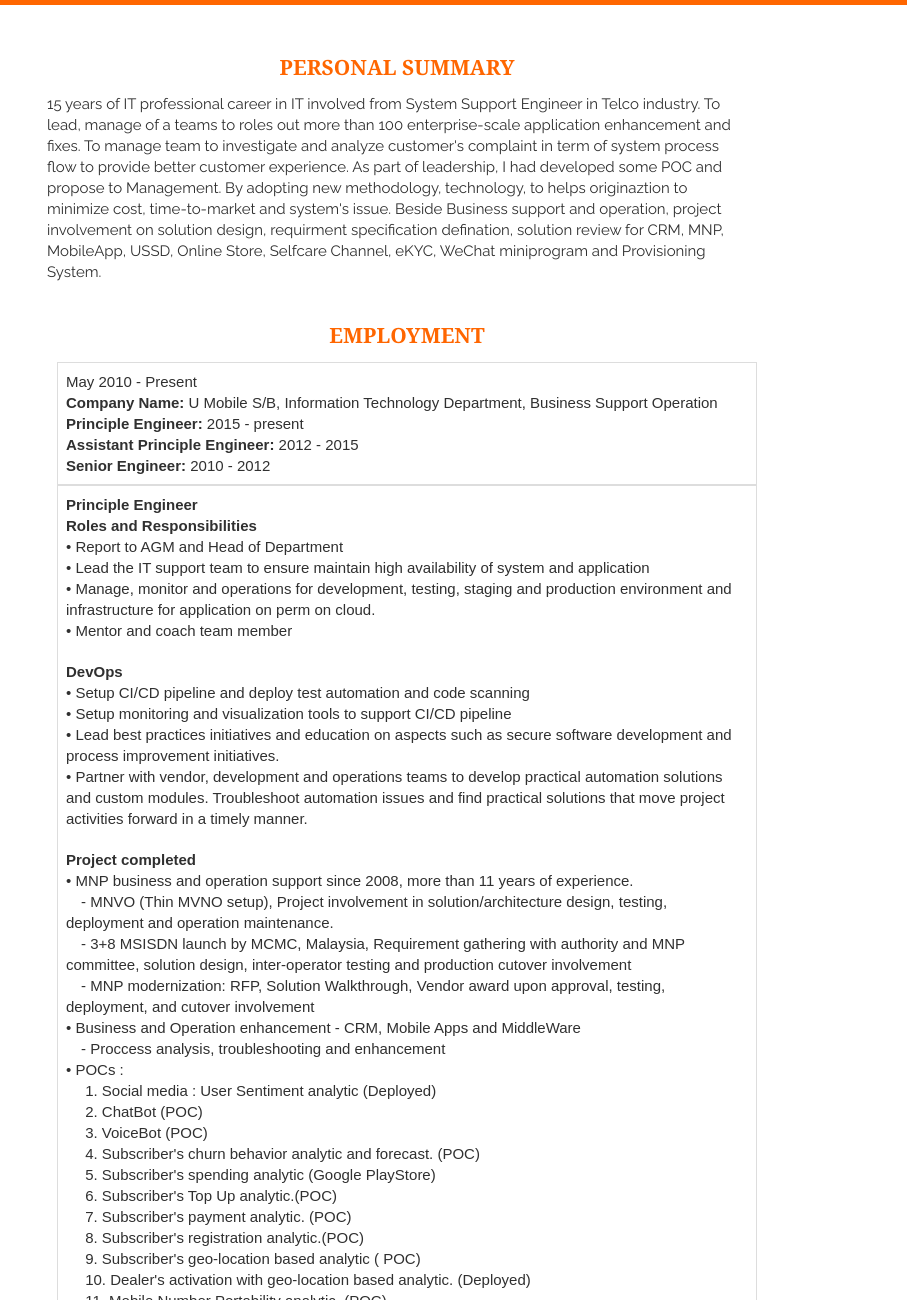
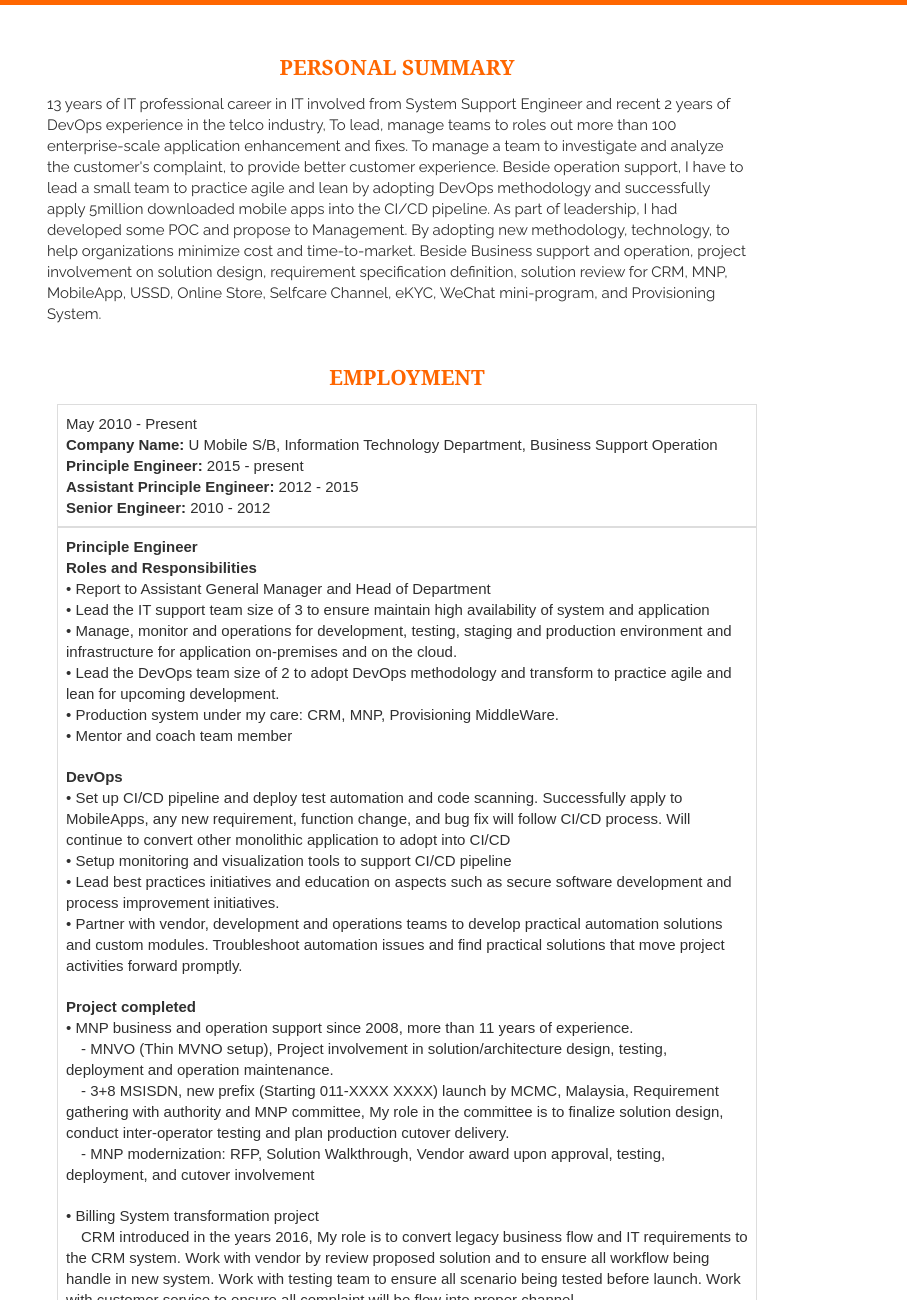
Before and after one commit to hannkeat/myResume, a plain HTML site: page index.html in a window 1280 px wide. Shown: the top 1300 px of the page, 373-1280 px from the left. Drawn offline with Linux system fonts and the light colour scheme.

Commit message:
Update index.html

```diff
--- a/index.html
+++ b/index.html
@@ -71,12 +71,13 @@
 <em></em>
 <article>
 <p>
-  15 years of IT professional career in IT involved from System Support Engineer in Telco industry.
-  To lead, manage of a teams to roles out more than 100 enterprise-scale application enhancement and fixes.
-  To manage team to investigate and analyze customer's complaint in term of system process flow to provide better customer experience.
-  As part of leadership, I had developed some POC and propose to Management. By adopting new methodology, technology, to helps originaztion to minimize cost, time-to-market and system's issue.
-  Beside Business support and operation, project involvement on solution design, requirment specification defination, solution review for CRM, MNP, MobileApp, USSD, Online Store, Selfcare Channel,
-  eKYC, WeChat miniprogram and Provisioning System.
+  13 years of IT professional career in IT involved from System Support Engineer and recent 2 years of DevOps experience in the telco industry,
+    To lead, manage teams to roles out more than 100 enterprise-scale application enhancement and fixes.
+    To manage a team to investigate and analyze the customer's complaint, to provide better customer experience.
+    Beside operation support, I have to lead a small team to practice agile and lean by adopting DevOps methodology and successfully apply 5million downloaded mobile apps into the CI/CD pipeline.
+    As part of leadership, I had developed some POC and propose to Management. By adopting new methodology, technology, to help organizations minimize cost and time-to-market.
+    Beside Business support and operation, project involvement on solution design, requirement specification definition, solution review for CRM, MNP, MobileApp, USSD, Online Store, Selfcare Channel,
+    eKYC, WeChat mini-program, and Provisioning System.
 </p>
 </article>
 </em>
@@ -108,32 +109,40 @@
             <td>
               <p><span class="Bold">Principle Engineer </span></p>
               <p><span class="Bold">Roles and Responsibilities</span></p>
-              <p> • Report to AGM and Head of Department</p>
-              <p> • Lead the IT support team to ensure maintain high availability of system and application </p>
-              <p> • Manage, monitor and operations for development, testing, staging and production environment and infrastructure for application on perm  on cloud.</p>
+              <p> • Report to Assistant General Manager and Head of Department</p>
+              <p> • Lead the IT support team size of 3 to ensure maintain high availability of system and application </p>
+              <p> • Manage, monitor and operations for development, testing, staging and production environment and infrastructure for application on-premises and on the cloud.</p>
+              <p> • Lead the DevOps team size of 2 to adopt DevOps methodology and transform to practice agile and lean for upcoming development.</p>
+              <p> • Production system under my care: CRM, MNP, Provisioning MiddleWare. </p>
               <p> • Mentor and coach team member</p>
 
               <ul></ul>
               <p><span class="Bold">DevOps</span></p>
-              <p> • Setup CI/CD pipeline and deploy test automation and code scanning</p>
+              <p> • Set up CI/CD pipeline and deploy test automation and code scanning. Successfully apply to MobileApps, any new requirement, function change, and bug fix will follow CI/CD process. Will continue to convert other monolithic application to adopt into CI/CD</p>
               <p> • Setup monitoring and visualization tools to support CI/CD pipeline</p>
               <p> • Lead best practices initiatives and education on aspects such as secure software development and process improvement initiatives.</p>
-              <p> • Partner with vendor, development and operations teams to develop practical automation solutions and custom modules. Troubleshoot automation issues and find practical solutions that move project activities forward in a timely manner.</p>
+              <p> • Partner with vendor, development and operations teams to develop practical automation solutions and custom modules. Troubleshoot automation issues and find practical solutions that move project activities forward promptly.</p>
               <ul></ul>
 
                         <p><span class="Bold">Project completed</span></p> </p>
 
                                 <p> •  MNP business and operation support since 2008, more than 11 years of experience.</p>
                                       <p>&emsp;- MNVO (Thin MVNO setup), Project involvement in solution/architecture design, testing, deployment and operation maintenance.</p>
-                                      <p>&emsp;- 3+8 MSISDN launch by MCMC, Malaysia, Requirement gathering with authority and MNP committee, solution design, inter-operator testing and production cutover involvement</p>
+                                      <p>&emsp;- 3+8 MSISDN, new prefix (Starting 011-XXXX XXXX) launch by MCMC, Malaysia, Requirement gathering with authority and MNP committee, My role in the committee is to finalize solution design, conduct inter-operator testing and plan production cutover delivery.</p>
                                       <p>&emsp;- MNP modernization: RFP, Solution Walkthrough, Vendor award upon approval, testing, deployment, and cutover involvement</p>
-                                <p> •  Business and Operation enhancement -  CRM, Mobile Apps and MiddleWare</p>
-                                      <p>&emsp;- Proccess analysis, troubleshooting and enhancement </p>
+                                      <ul></ul>
+                                <p> •  Billing System transformation project</p>
+                                      <p>&emsp;CRM introduced in the years 2016, My role is to convert legacy business flow and IT requirements to the CRM system.
+                                        Work with vendor by review proposed solution and to ensure all workflow being handle in new system. Work with testing team to ensure all scenario being tested before launch.
+                                      Work with customer service to ensure all complaint will be flow into proper channel.</p>
+                                      <p>&emsp;Provisioning MiddleWare introduced in the years 2016, together with CRM. MiddleWare will be an API gateway and orchestrated all provision workflow toward the backend system, for example, billing, charging system.
+                                        My role is to review all the API functions and ensure all business cases being capture in the API gateway.</p>
+                                        <ul></ul>
 
 
 
 
-
+                                        <ul></ul>
                         <p> • POCs : </p>
                               <p>&emsp; 1.	Social media :  User Sentiment analytic (Deployed) </p>
                               <p>&emsp; 2.	ChatBot (POC) </p>
@@ -158,8 +167,8 @@
               <td>
           <p><span class="Bold">Assistant Principle Engineer</span> 2012 - 2015</p>
           <p><span class="Bold">Roles and Responsibilities</span></p>
-          <p> • Report to AGM </p>
-          <p> • Maintain application/node, CRM, MNP, Provisioning MiddleWare, DCB(Direct Carrier Billing) in term system and business flow perspective</p>
+          <p> • Report to Assitant General Manager </p>
+          <p> • Maintain application/infra, CRM, MNP, Provisioning MiddleWare, DCB(Direct Carrier Billing) and business flow perspective.</p>
           <p> • Explore new technology to ease/enchance operation tasks.</p>
           <p> • Setup monitoring system with alert notification. Familiar in Nagios, Prometheus and Telegram </p>
         </td>
@@ -185,6 +194,7 @@
               <p>Jan 2008 - May 2010</p>
               <p><span class="Bold">Company Name:</span> Syniverse Technology</p>
               <p><span class="Bold">Senior Support Engineer</p>
+                <p><span class="Bold">Roles and Responsibilities</span></p>
                 <p> • System Support for Celcom, Maxis, Digi and Umobile, major telco in Malaysia.</p>
                 <p> • Working with project team/developer to prepare Business Requirement Documents(BRDs) and Functional Specs</p>
                 <p> • To perform functional testing and automation reporting scripting</p>
@@ -324,7 +334,7 @@
       </div>
       <footer class="sixteen columns">
     <hr>
-    <p> Copyright © 2019 Tan Hann Keat </p>
+    <p> Copyright © 2019 Tan Hann Keat</p>
 </footer>
 
     </div>
```
